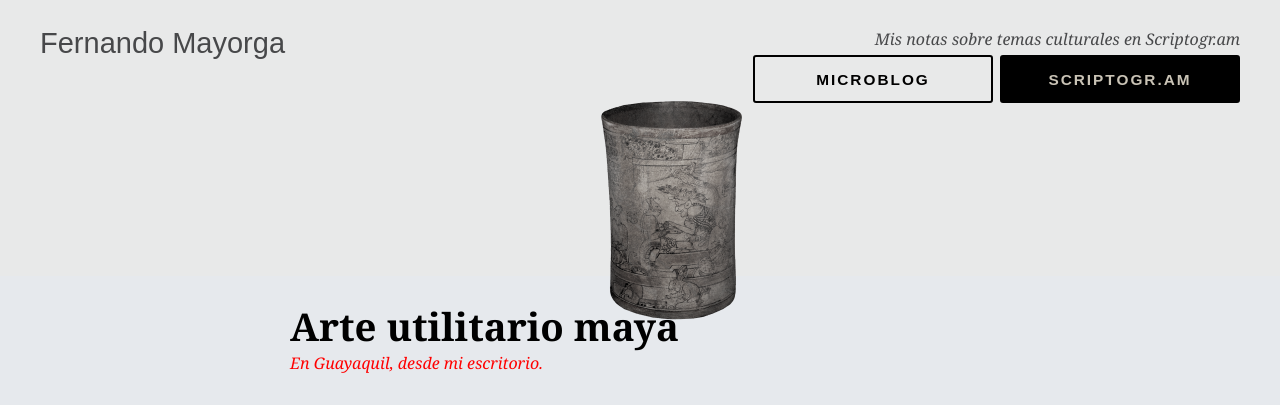
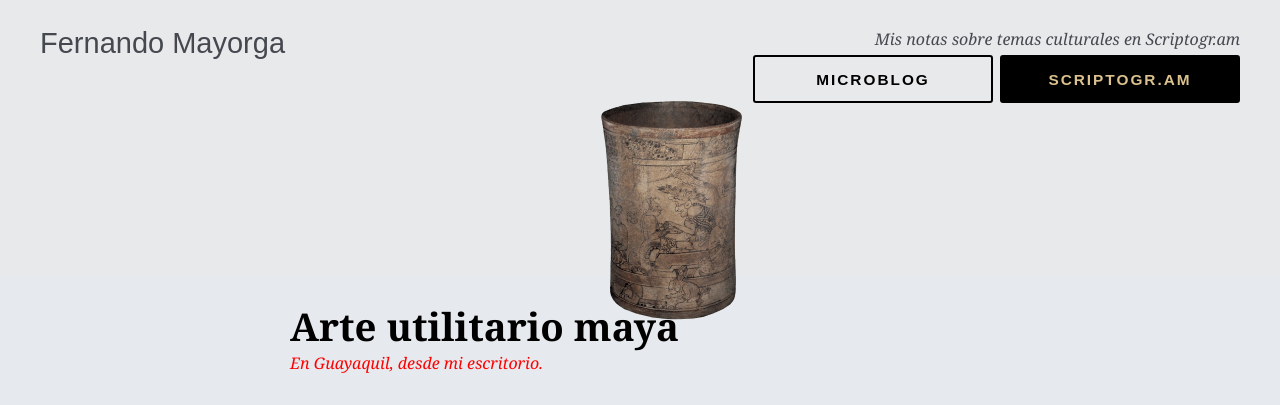
Before and after one commit to fernanz/fernanz.github.io, a Jekyll site: the page built from index.html, in a window 1280 px wide. Shown: the top 405 px of the page. Built offline with Jekyll 4.4.1, drawn with Linux system fonts in a browser that asks for light colours; some web fonts are replaced; Markdown is read by kramdown in place of the engine named in the settings; comment, search, counter and statistics services are not loaded.

Commit message:
header changes
cambio en los grises

```diff
--- a/css/_header.scss
+++ b/css/_header.scss
@@ -65,9 +65,9 @@ header {
 }
 
 header:hover {
-		-webkit-filter: grayscale(0.9);
-		-moz-filter: grayscale(0.9);
-		filter: grayscale(0.9);
+		-webkit-filter: grayscale(0.6);
+		-moz-filter: grayscale(0.6);
+		filter: grayscale(0.6);
 		-webkit-transition: all 0.3s ease-in-out;
 		-moz-transition: all 0.3s ease-in-out;
 		transition: all 0.3s ease-in-out;
--- a/css/main.css
+++ b/css/main.css
@@ -651,9 +651,9 @@ header {
       font-style: normal; }
 
 header:hover {
-  -webkit-filter: grayscale(0.9);
-  -moz-filter: grayscale(0.9);
-  filter: grayscale(0.9);
+  -webkit-filter: grayscale(0.6);
+  -moz-filter: grayscale(0.6);
+  filter: grayscale(0.6);
   -webkit-transition: all 0.3s ease-in-out;
   -moz-transition: all 0.3s ease-in-out;
   transition: all 0.3s ease-in-out; }
@@ -679,13 +679,6 @@ header:hover {
         left: 4.0625rem;
         margin-left: 0;
         top: 5.875rem; } }
-  .head_logo img:hover {
-    -webkit-filter: contrast(10);
-    -moz-filter: contrast(10);
-    filter: contrast(10);
-    -webkit-transition: all 0.3s ease-in-out;
-    -moz-transition: all 0.3s ease-in-out;
-    transition: all 0.3s ease-in-out; }
 
 #aside {
   background: #E6E9ED;
```
Also changed, not shown: css/_logo.scss (+0 -8 lines).
